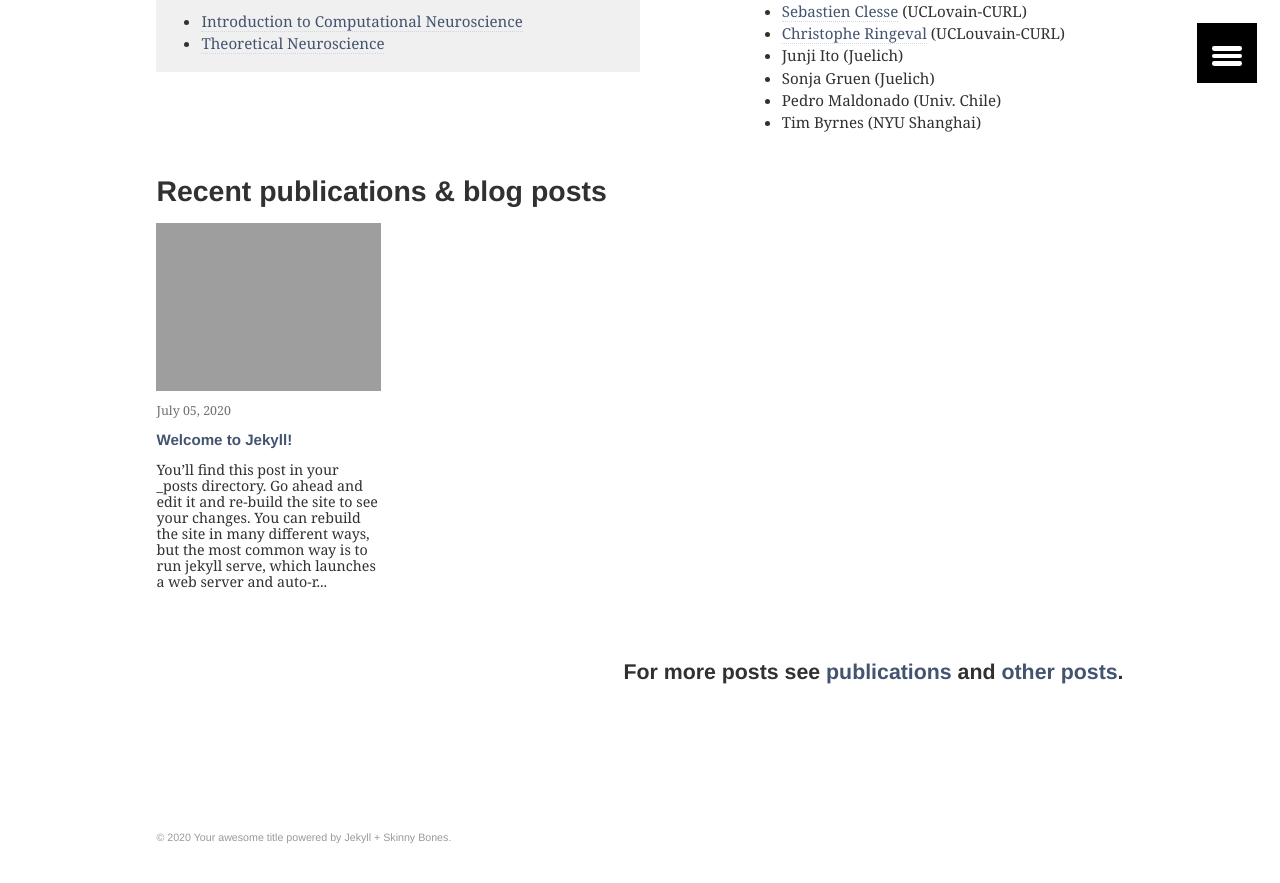
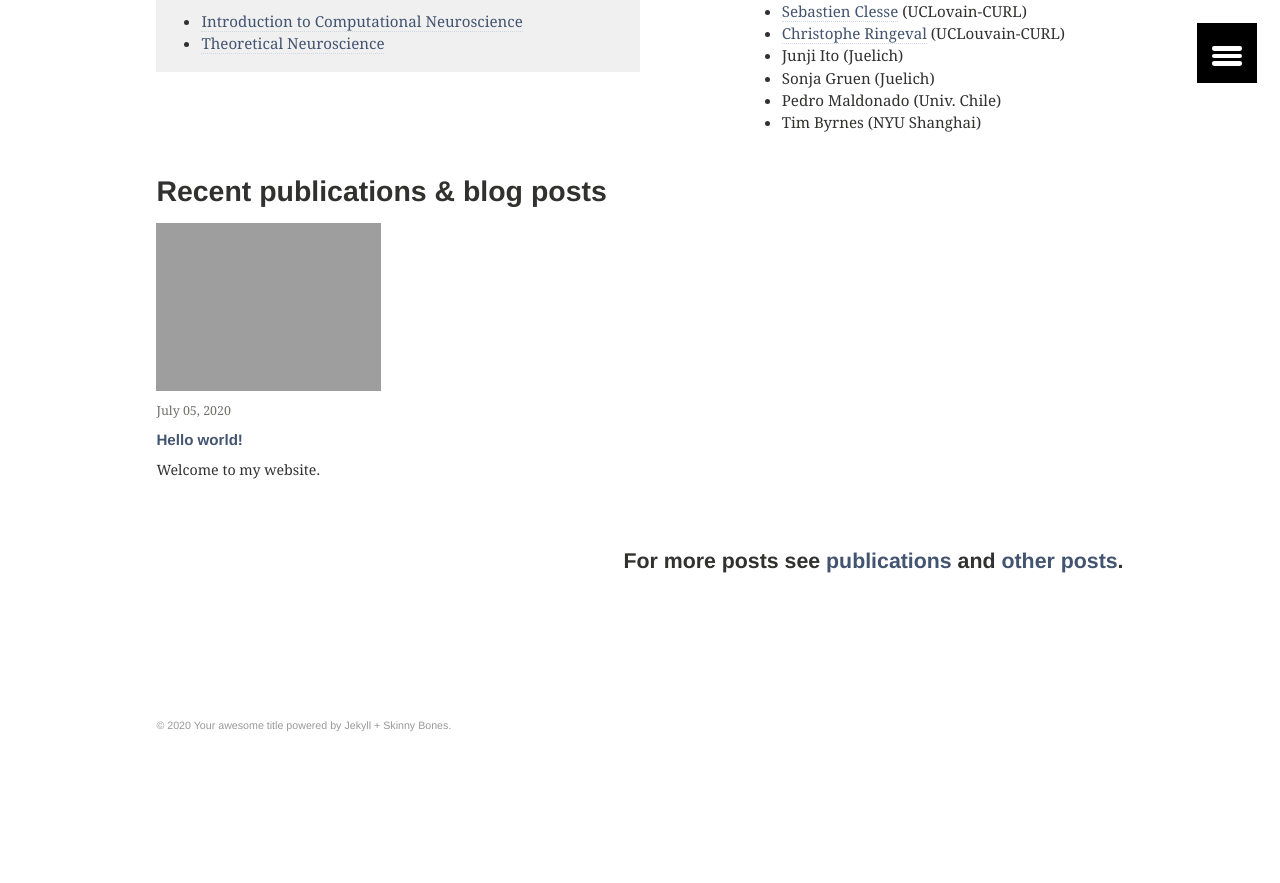
Before and after one commit to cjoana/cjoana.github.io, a Jekyll site: the page built from index.md, in a window 1280 px wide and 900 px high, scrolled down 1149 px. Shown: the top 883 px of the window. Built offline with Jekyll 4.4.1, drawn with Linux system fonts in a browser that asks for light colours; after the commit the page ends 1937 px from its top, so only the background shows below that.

Commit message:
edit 1st post

```diff
--- a/_posts/2020-07-05-welcome-to-jekyll.markdown
+++ b/_posts/2020-07-05-welcome-to-jekyll.markdown
@@ -1,29 +1,32 @@
 ---
 layout: post
-title:  "Welcome to Jekyll!"
+title:  "Hello world!"
 date:   2020-07-05 22:19:19 +0200
-categories: jekyll update
+categories: start
 ---
-You’ll find this post in your `_posts` directory. Go ahead and edit it and re-build the site to see your changes. You can rebuild the site in many different ways, but the most common way is to run `jekyll serve`, which launches a web server and auto-regenerates your site when a file is updated.
 
-Jekyll requires blog post files to be named according to the following format:
+Welcome to my website.
 
-`YEAR-MONTH-DAY-title.MARKUP`
+#You’ll find this post in your `_posts` directory. Go ahead and edit it and re-build the site to see your changes. You can rebuild the site in many different ways, but the most common way is to run `jekyll serve`, which launches a web server and auto-regenerates your site when a file is updated.
 
-Where `YEAR` is a four-digit number, `MONTH` and `DAY` are both two-digit numbers, and `MARKUP` is the file extension representing the format used in the file. After that, include the necessary front matter. Take a look at the source for this post to get an idea about how it works.
+#Jekyll requires blog post files to be named according to the following format:
 
-Jekyll also offers powerful support for code snippets:
+#`YEAR-MONTH-DAY-title.MARKUP`
 
-{% highlight ruby %}
-def print_hi(name)
-  puts "Hi, #{name}"
-end
-print_hi('Tom')
+#Where `YEAR` is a four-digit number, `MONTH` and `DAY` are both two-digit numbers, and `MARKUP` is the file extension representing the format used in the file. After that, include the necessary front matter. Take a look at the source for this post to get an idea about how it works.
+
+#Jekyll also offers powerful support for code snippets:
+
+#{% highlight ruby %}
+#def print_hi(name)
+#  puts "Hi, #{name}"
+#end
+#print_hi('Tom')
 #=> prints 'Hi, Tom' to STDOUT.
-{% endhighlight %}
+#{% endhighlight %}
 
-Check out the [Jekyll docs][jekyll-docs] for more info on how to get the most out of Jekyll. File all bugs/feature requests at [Jekyll’s GitHub repo][jekyll-gh]. If you have questions, you can ask them on [Jekyll Talk][jekyll-talk].
+#Check out the [Jekyll docs][jekyll-docs] for more info on how to get the most out of Jekyll. File all bugs/feature requests at [Jekyll’s GitHub repo][jekyll-gh]. If you have questions, you can ask them on [Jekyll Talk][jekyll-talk].
 
-[jekyll-docs]: https://jekyllrb.com/docs/home
-[jekyll-gh]:   https://github.com/jekyll/jekyll
-[jekyll-talk]: https://talk.jekyllrb.com/
+#[jekyll-docs]: https://jekyllrb.com/docs/home
+#[jekyll-gh]:   https://github.com/jekyll/jekyll
+#[jekyll-talk]: https://talk.jekyllrb.com/
```
Also changed, not shown: 1 other file.
